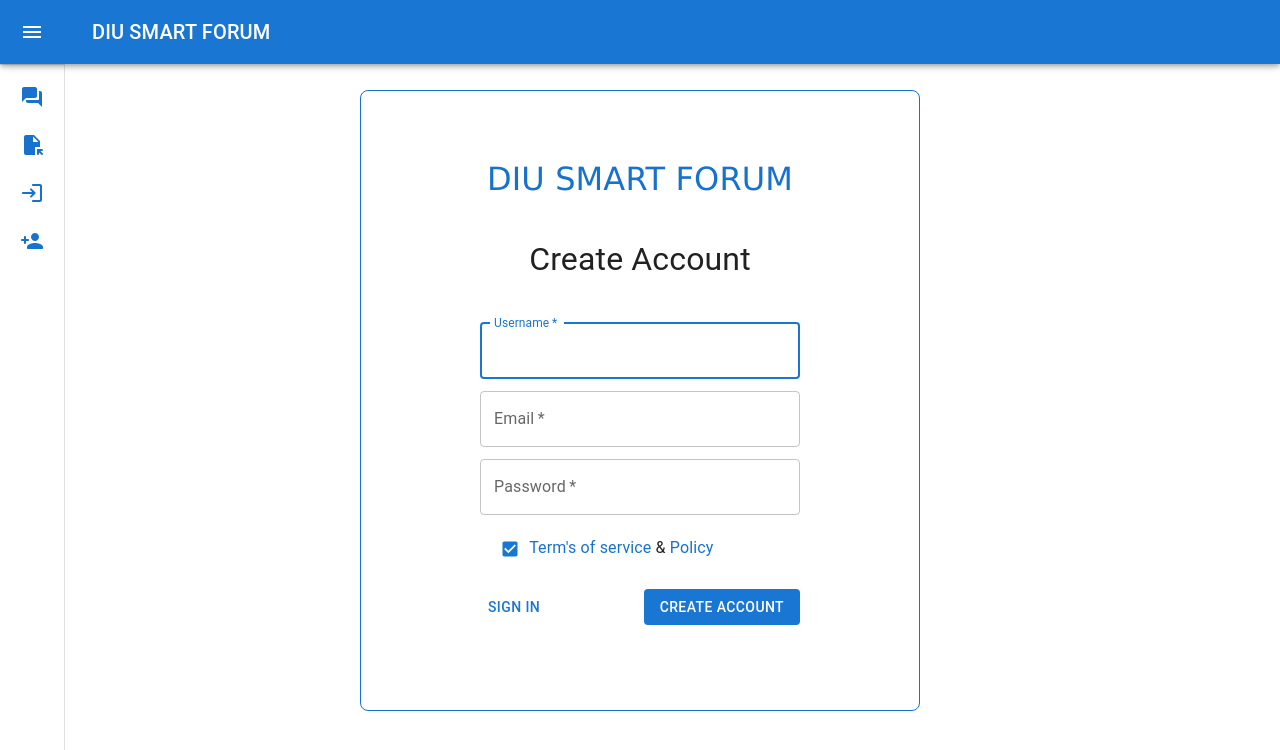
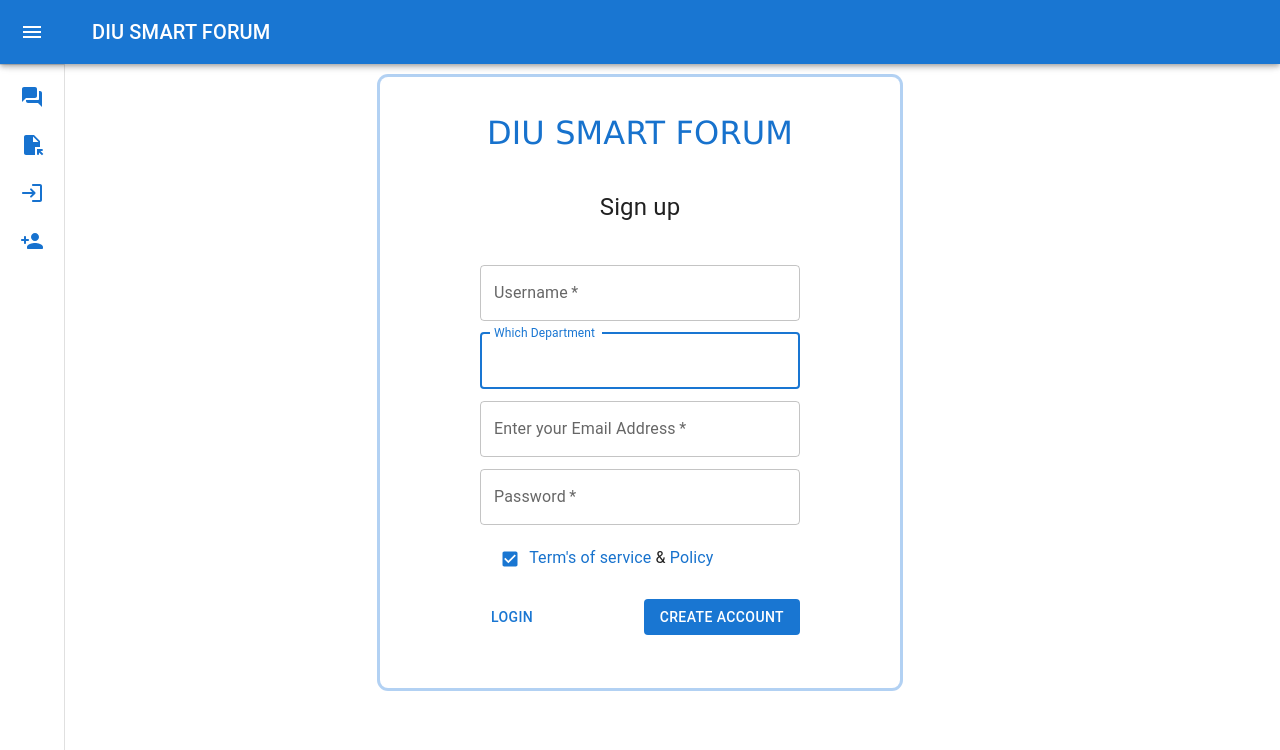
Before and after one commit to Sabbir2809/diu-smart-forum, a React (Create React App) app in the folder client/: page /signup in a window 1280 px wide. Shown: the top 750 px of the page. Built offline with nearby package versions, Linux system fonts and the light colour scheme.

Commit message:
UI Design

```diff
--- a/client/src/pages/Discuss.jsx
+++ b/client/src/pages/Discuss.jsx
@@ -122,7 +122,7 @@ const Discuss = () => {
           </Button>
 
           <Button
-            variant='contained'
+            variant='outlined'
             onClick={() => {
               setCriteria('new_post');
               setOpenPostDialog(true);
@@ -168,16 +168,18 @@ const Discuss = () => {
           <div key={idx} className='doubt-preview-wrapper'>
             <div className='dynamic-info'>
               <div className='owner-profile'>
-                <Avatar style={{ width: 40, height: 40 }} src={ownerInfo?.photo} />
+                <Avatar style={{ width: 50, height: 50 }} src={ownerInfo?.photo} />
               </div>
               <div className='doubt-info'>
                 <div className='doubt-title-and-tags-info'>
                   <div onClick={() => navigate(`/doubt?id=${doubtDetails._id}`)} className='doubt-title'>
-                    {doubtDetails?.doubtTitle?.split(' ')?.map((word, idx) => {
-                      if (idx < 3) return word + ' ';
-                      else if (idx === 3) return word + '...';
-                      return '';
-                    })}
+                    <p>
+                      {doubtDetails?.doubtTitle?.split(' ')?.map((word, idx) => {
+                        if (idx < 3) return word + ' ';
+                        else if (idx === 3) return word + '...';
+                        return '';
+                      })}
+                    </p>
                   </div>
                   <InputLabel className='doubts-tags' style={{ width: '250px', overflowX: 'hidden' }}>
                     {doubtDetails?.tags?.map((tag, idx) => (
--- a/client/src/pages/Login.jsx
+++ b/client/src/pages/Login.jsx
@@ -65,7 +65,7 @@ const Login = () => {
       <div className='login-wrapper'>
         <div className='flex-center-wrapper row-gap-2'>
           <div className='company-title'>DIU SMART FORUM</div>
-          <div className='page-title'>Sign in</div>
+          <div className='page-title'>Login</div>
           <div className='signup-form'>
             <div className='input-item'>
               <TextField
@@ -105,7 +105,7 @@ const Login = () => {
                 Sign up
               </Button>
               <Button onClick={handleLogin} variant='contained' disableElevation disabled={disableSubmit}>
-                {disableSubmit ? <CircularProgress style={{ width: '20px', height: '20px' }} /> : 'Sign in'}
+                {disableSubmit ? <CircularProgress style={{ width: '20px', height: '20px' }} /> : 'Login'}
               </Button>
             </div>
           </div>
--- a/client/src/pages/Signup.jsx
+++ b/client/src/pages/Signup.jsx
@@ -7,6 +7,7 @@ import { Alert } from '@mui/material';
 
 const Signup = () => {
   const [inputName, setInputName] = useState('');
+  const [inputDepartment, setInputDepartment] = useState('');
   const [inputEmail, setInputEmail] = useState('');
   const [inputPassword, setInputPassword] = useState('');
   const [disableSubmit, setDisableSubmit] = useState(false);
@@ -36,6 +37,7 @@ const Signup = () => {
 
     signUpFunction({
       name: inputName,
+      department: inputDepartment,
       email: inputEmail,
       password: inputPassword,
     }).then(({ data, error }) => {
@@ -79,7 +81,7 @@ const Signup = () => {
       <div className='signup-wrapper'>
         <div className='flex-center-wrapper row-gap-2'>
           <div className='company-title'>DIU SMART FORUM</div>
-          <div className='page-title'>Create Account</div>
+          <div className='page-title'>Sign up</div>
           <div className='signup-form'>
             <div className='input-item'>
               <TextField
@@ -97,12 +99,25 @@ const Signup = () => {
             </div>
             <div className='input-item'>
               <TextField
+                value={inputDepartment}
+                onChange={(e) => setInputDepartment(e.target.value)}
+                className='custom-input-field'
+                type='text'
+                variant='outlined'
+                label='Which Department'
+                margin='dense'
+                id='input-department'
+                autoFocus={true}
+              />
+            </div>
+            <div className='input-item'>
+              <TextField
                 value={inputEmail}
                 onChange={(e) => setInputEmail(e.target.value)}
                 className='custom-input-field'
                 type='email'
                 variant='outlined'
-                label='Email'
+                label='Enter your Email Address'
                 margin='dense'
                 id='input-email'
                 autoComplete='off'
@@ -130,7 +145,7 @@ const Signup = () => {
 
             <div className='button-group'>
               <Button onClick={() => navigate('/login')} variant='text'>
-                Sign in
+                Login
               </Button>
               <Button onClick={handleSignup} variant='contained' disableElevation disabled={disableSubmit}>
                 {disableSubmit ? (
--- a/client/src/style/Discuss.css
+++ b/client/src/style/Discuss.css
@@ -15,11 +15,11 @@
   align-items: center;
   width: 70%;
   padding: 0.6rem;
+  border-radius: 4px;
   box-shadow: rgba(136, 165, 191, 0.48) 6px 2px 16px 0px, rgba(255, 255, 255, 0.8) -6px -2px 16px 0px;
 }
 
 .doubts-tags-wrapper {
-  box-shadow: rgba(0, 0, 0, 0.02) 0px 1px 3px 0px, rgba(27, 31, 35, 0.15) 0px 0px 0px 1px;
   display: flex;
   flex-direction: row;
   flex-wrap: wrap;
@@ -133,11 +133,10 @@
 .doubt-preview-wrapper {
   display: flex;
   justify-content: space-between;
-  align-items: center;
-  cursor: pointer;
   width: 100%;
-  padding: 1.5rem;
-  margin: 0.5rem;
+  padding: 1.2rem;
+  margin: 0.6rem;
+  border-radius: 5px;
   box-shadow: rgba(136, 165, 191, 0.48) 6px 2px 16px 0px, rgba(255, 255, 255, 0.8) -6px -2px 16px 0px;
 }
 
@@ -165,6 +164,7 @@
 }
 
 .user-info {
+  color: gray;
   font-family: 'Segoe UI', Tahoma, Geneva, Verdana, sans-serif;
   font-size: smaller;
 }
@@ -180,8 +180,12 @@
   font-family: 'Segoe UI', Tahoma, Geneva, Verdana, sans-serif;
   font-size: large;
   font-weight: 500;
+  color: #1976d2;
   width: fit-content !important;
   overflow-x: hidden;
+}
+.doubt-title:hover {
+  cursor: pointer;
 }
 
 .doubt-post-tags {
@@ -191,6 +195,11 @@
 
 .text-center {
   text-align: center;
+}
+
+.owner-profile {
+  border: 3px solid #1976d2;
+  border-radius: 50%;
 }
 
 @media screen and (max-width: 840px) {
--- a/client/src/style/DisplayDoubt.css
+++ b/client/src/style/DisplayDoubt.css
@@ -27,6 +27,7 @@
 }
 
 .display_doubt_title {
+  color: #1772cd;
   font-family: 'Segoe UI', Tahoma, Geneva, Verdana, sans-serif;
   font-size: larger;
   font-weight: 600;
--- a/client/src/style/Signup.css
+++ b/client/src/style/Signup.css
@@ -3,23 +3,21 @@
   /* height: calc(100vh - 60px) !important; */
   justify-content: center;
   align-items: center;
-  margin-top: 7% !important;
+  margin-top: 6% !important;
 }
 
 .signup-wrapper {
-  width: 560px;
-  padding: 2rem;
-  border: 1px solid #1772cd;
+  width: 520px;
+  box-shadow: rgba(3, 102, 214, 0.3) 0px 0px 0px 3px;
   border-radius: 0.5rem;
-  padding: 4rem 5rem;
+  padding: 2rem 4rem;
 }
 
 .login-wrapper {
-  width: 480px;
-  padding: 2rem;
-  border: 1px solid #1772cd;
+  width: 520px;
+  box-shadow: rgba(3, 102, 214, 0.3) 0px 0px 0px 3px;
   border-radius: 0.5rem;
-  padding: 4rem 5rem;
+  padding: 2rem 4rem;
 }
 
 .flex-center-wrapper {
@@ -33,11 +31,6 @@
   row-gap: 2rem;
 }
 
-#company-logo {
-  width: 8rem !important;
-  height: 2.7rem !important;
-}
-
 .company-title {
   display: flex;
   font-family: Verdana, Geneva, Tahoma, sans-serif;
@@ -46,7 +39,7 @@
 }
 
 .page-title {
-  font-size: xx-large;
+  font-size: x-large;
 }
 
 /* .signup-outer{
```
